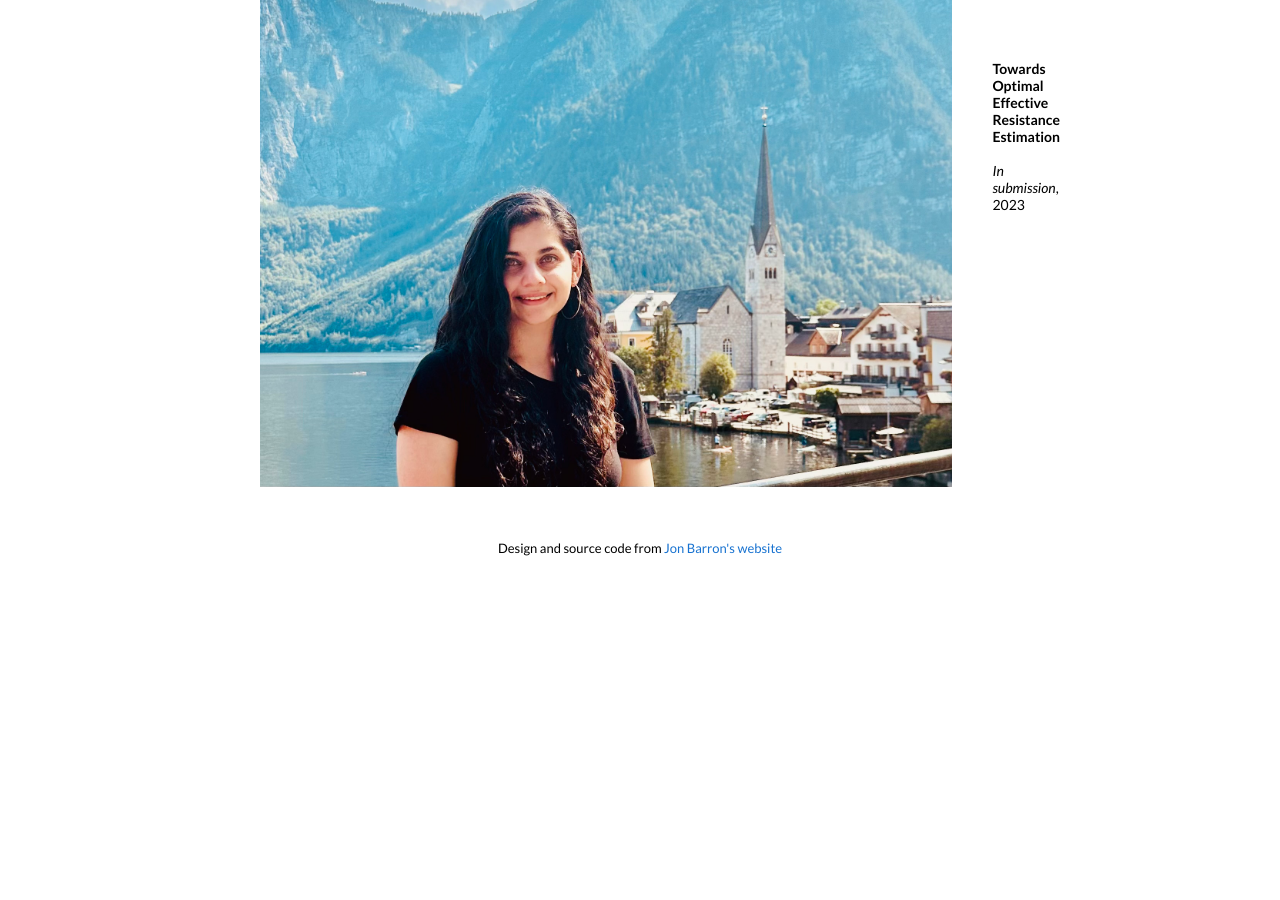
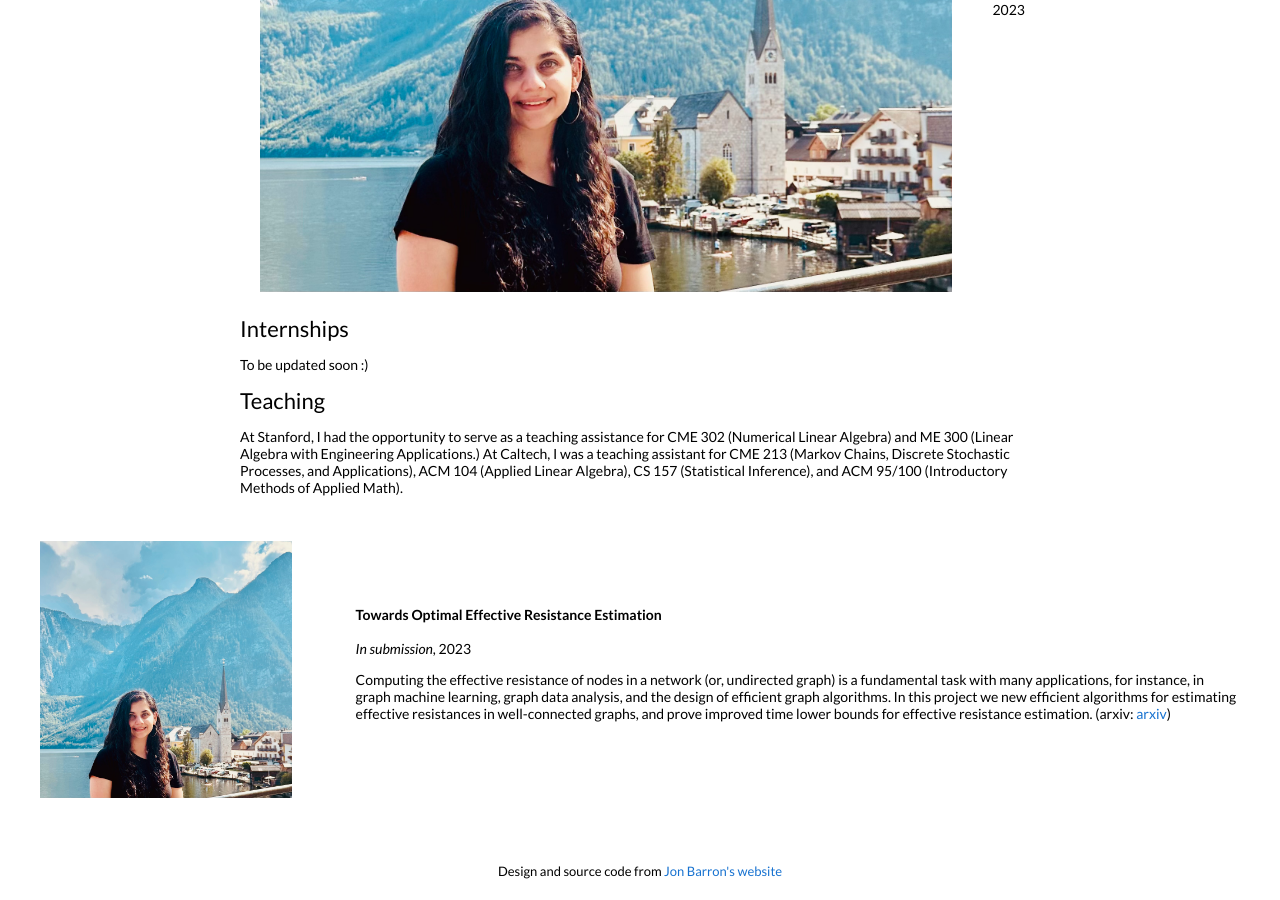
Before and after one commit to ishanikarmarkar/ishanikarmarkar.github.io, a Jekyll site: the page built from _posts/2010-09-14-test.markdown, in a window 1280 px wide and 900 px high, scrolled down 904 px. Built offline with Jekyll 4.4.1, drawn with Linux system fonts in a browser that asks for light colours; before the commit the page ends 1481 px from its top, so only the background shows below that; some of the changed text lies outside the part shown.

Commit message:
Try to fix

```diff
--- a/_layouts/default.html
+++ b/_layouts/default.html
@@ -14,6 +14,7 @@
   <link href="https://fonts.googleapis.com/css?family=Lato:400,700,400italic,700italic" rel="stylesheet" type="text/css">
 
 </head>
+
 
 <body>
   <table style="width:100%;max-width:800px;border:0px;border-spacing:0px;border-collapse:separate;margin-right:auto;margin-left:auto;">
@@ -76,6 +77,10 @@
                     {% endif %}
                     {% endfor %}
                     {% endfor %}
+                  </td>
+                </tr>
+              </table>
+
 
               <h2>Internships</h2>
               <p>
@@ -94,7 +99,7 @@
 
           {% for post in site.posts %}
           {% for cat in post.categories %}
-          {% if cat == 'teaching' %}
+          {% if cat == 'research' %}
           <tr>
             <td style="padding:2.5%;width:25%;vertical-align:middle;min-width:120px">
               <img src="/{{post.image}}" alt="project image" style="width:auto; height:auto; max-width:100%;" />
```
Lines whose indentation alone changed are shown as unchanged.
